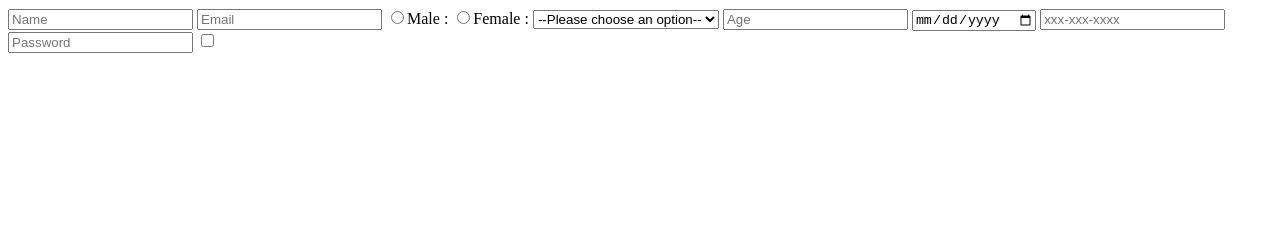
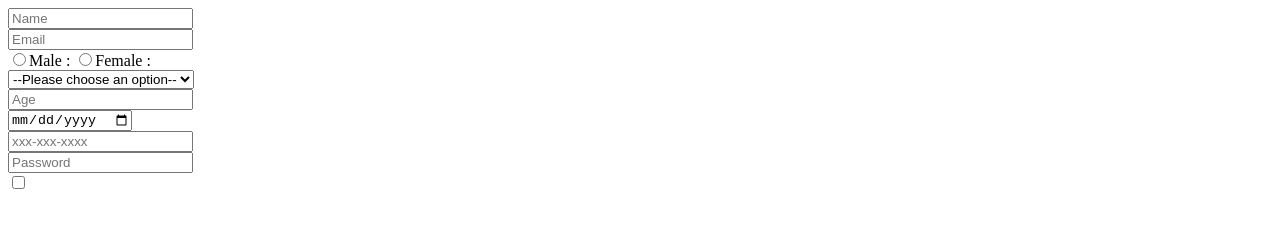
Before and after one commit to acciojob/signup-form-car-Andrew-jayaraju, a website: page main.html in a window 1280 px wide. Drawn offline with Linux system fonts and the light colour scheme.

Commit message:
created a submission

```diff
--- a/main.html
+++ b/main.html
@@ -11,17 +11,17 @@
     <script type="text/javascript" src="./script.js">
 </script>
 	<form action="" method="post">
-        <input type="text" id="name" placeholder="Name" required>
-        <input type="email" id="email" placeholder="Email" required>
-        <input type="radio" id="gender_m" required>Male :
-        <input type="radio" id="gender_f" required>Female :
+        <input type="text" id="name" placeholder="Name" required><br>
+        <input type="email" id="email" placeholder="Email" required><br>
+        <input type="radio" id="gender_m">Male :
+        <input type="radio" id="gender_f">Female : <br>
         <select name="Car Brands" id="cars" required>
             <option>--Please choose an option--</option>
-        </select>
-        <input type="number" id="age" placeholder="Age" required>
-        <input type="date" id="dob" required>
-        <input type="tel" id="tel" placeholder="xxx-xxx-xxxx">
-        <input type="password" id="password" placeholder="Password" required>
+        </select> <br>
+        <input type="number" id="age" placeholder="Age" required><br>
+        <input type="date" id="dob" required><br>
+        <input type="tel" id="tel" placeholder="xxx-xxx-xxxx"><br>
+        <input type="password" id="password" placeholder="Password" required><br>
         <input type="checkbox" id="tos" required>
     </form>
 </body>
```
